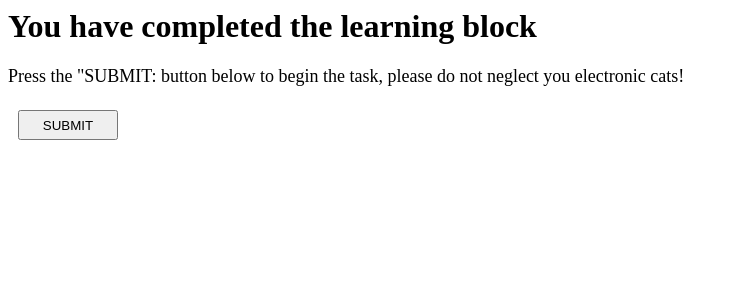
After one commit to frankbolton/pethospital, a Flask app: page /after_learn in a window 1280 px wide. The commit adds this page. Shown: the top 300 px of the page, without its empty margins (0-738 px from the left). Run offline with Flask 2, Linux system fonts and the light colour scheme.

Commit message:
training block added. popup when game done

```diff
--- a/app/hello.py
+++ b/app/hello.py
@@ -89,7 +89,7 @@ def instructions():
     if request.method =='GET':
         return render_template("instructions.html")
     else:
-        return redirect('/stations')
+        return redirect('/stations_learn')
 
 #this is the trial block
 @app.route('/stations_learn')
@@ -106,8 +106,8 @@ def stationsLearn():
 
         #stationSetup_4 = 'station[1] = new myStation(100,5,2,4,"Station 1",60,35, gameScore,logging); station[2] = new
         #myStation(50,3,2,4,"Station 2",60,340, gameScore,logging); station[3] = new myStation(50,5,2,4,"Station 3",60,645, #gameScore,logging); station[4] = new myStation(100,3,2,4,"Station 4",410, 35, gameScore,logging); '
-        stationSetup_6 ='station[1] = new myStation(100,5,2,4,"Station 1",60,35, gameScore,logging); station[2] = new myStation(100,5,2,4,"Station 2",60,340, gameScore,logging); station[3] = new myStation(50,3,2,4,"Station 3",60,645, gameScore,logging); station[4] = new myStation(100,3,2,4,"Station 4",410, 35, gameScore,logging); station[5] = new myStation(50,5,2,4,"Station 5",410, 340, gameScore,logging); station[6] = new myStation(50,3,2,4,"Station 6",410, 645, gameScore,logging); '
-
+        identifier = 'Kitty Cat '
+        stationSetup_6 ='station[1] = new myStation(100,5,2,4,"'+identifier+'1",60,35, gameScore,logging); station[2] = new myStation(100,5,2,4,"'+identifier+'2",60,340, gameScore,logging); station[3] = new myStation(50,3,2,4,"'+identifier+'3",60,645, gameScore,logging); station[4] = new myStation(100,3,2,4,"'+identifier+'4",410, 35, gameScore,logging); station[5] = new myStation(50,5,2,4,"'+identifier+'5",410, 340, gameScore,logging); station[6] = new myStation(50,3,2,4,"'+identifier+'6",410, 645, gameScore,logging); '
         #print "userid mod 30 = " + str(session['userID']%3)
         #presenationOrder = order[session['userID']%3]
         #print presenationOrder
@@ -122,7 +122,15 @@ def stationsLearn():
         #print session['stageNumber']
         return render_template('stations.html', gameduration = gameduration, stationSetup =  stationSetup_6 , trainingMode = 1)
     else:
+        return redirect('/after_learn')
+
+@app.route('/after_learn', methods = ['GET', 'POST'])
+def after_learn():
+    if request.method == 'GET':
+        return render_template('after_learn.html')
+    else:
         return redirect('/stations')
+
 
 #the actual experiment.... This is the forth page that the subject encounters.
 @app.route('/stations')
@@ -134,10 +142,11 @@ def stations():
     print gameduration
     #arguments: [0] health level at the start, [1] station decrease rate (%/s),
     #arguments_cont: [2] noise added, [3], viewing_cost, [4] stationID, [5] topOffset, [6] leftOffset
-    stationSetup_2 = 'station[1] = new myStation(50,3,2,4,"Station 1",60,35, gameScore,logging); station[2] = new myStation(100,5,2,4,"Station 2",60,340, gameScore,logging); ';
+    identifier = 'Kitty Cat '
+    stationSetup_2 = 'station[1] = new myStation(50,3,2,4,"'+identifier+'1",60,35, gameScore,logging); station[2] = new myStation(100,5,2,4,"'+identifier+'2",60,340, gameScore,logging); ';
 
-    stationSetup_4 = 'station[1] = new myStation(100,5,2,4,"Station 1",60,35, gameScore,logging); station[2] = new myStation(50,3,2,4,"Station 2",60,340, gameScore,logging); station[3] = new myStation(50,5,2,4,"Station 3",60,645, gameScore,logging); station[4] = new myStation(100,3,2,4,"Station 4",410, 35, gameScore,logging); '
-    stationSetup_6 ='station[1] = new myStation(100,5,2,4,"Station 1",60,35, gameScore,logging); station[2] = new myStation(100,5,2,4,"Station 2",60,340, gameScore,logging); station[3] = new myStation(50,3,2,4,"Station 3",60,645, gameScore,logging); station[4] = new myStation(100,3,2,4,"Station 4",410, 35, gameScore,logging); station[5] = new myStation(50,5,2,4,"Station 5",410, 340, gameScore,logging); station[6] = new myStation(50,3,2,4,"Station 6",410, 645, gameScore,logging); '
+    stationSetup_4 = 'station[1] = new myStation(100,5,2,4,"'+identifier+'1",60,35, gameScore,logging); station[2] = new myStation(50,3,2,4,"'+identifier+'2",60,340, gameScore,logging); station[3] = new myStation(50,5,2,4,"'+identifier+'3",60,645, gameScore,logging); station[4] = new myStation(100,3,2,4,"'+identifier+'4",410, 35, gameScore,logging); '
+    stationSetup_6 ='station[1] = new myStation(100,5,2,4,"'+identifier+'1",60,35, gameScore,logging); station[2] = new myStation(100,5,2,4,"'+identifier+'2",60,340, gameScore,logging); station[3] = new myStation(50,3,2,4,"'+identifier+'3",60,645, gameScore,logging); station[4] = new myStation(100,3,2,4,"'+identifier+'4",410, 35, gameScore,logging); station[5] = new myStation(50,5,2,4,"'+identifier+'5",410, 340, gameScore,logging); station[6] = new myStation(50,3,2,4,"'+identifier+'6",410, 645, gameScore,logging); '
     print "userid mod 30 = " + str(session['userID']%3)
     presenationOrder = order[session['userID']%3]
     print presenationOrder
--- a/app/static/gameScore.js
+++ b/app/static/gameScore.js
@@ -1,7 +1,7 @@
  var gameScore = function() {
 	var score = 0;
-	var scoreIncrease = 3;
-	var healCost = 4;
+	var scoreIncrease = 5;
+	var healCost = 3;
 	var viewCost = 1;
 	var id = "Score";
 	var topOffset = 5;
@@ -52,7 +52,7 @@
                     window.location.href="/after_questions";
                 }
                 else{
-                    window.location.href="/stations";
+                    window.location.href="/after_learn";
                 }
             }
         }
--- /dev/null
+++ b/app/templates/after_learn.html
@@ -0,0 +1,29 @@
+{% extends "base.html" %}
+{% block content %}
+
+<style type="text/css">
+input, textarea{
+width: 180px;
+margin-bottom: 5px;
+}
+
+#submitbutton {
+margin-left: 10px;
+margin-top: 5px;
+width: 100px;
+height: 30px; //height control doesnt work :(
+
+}
+
+
+</style>
+
+<h1>You have completed the learning block</h1>
+<p style="font-size:18px">
+Press the "SUBMIT: button below to begin the task, please do not neglect you electronic cats!</p>
+
+<form  method="post" action="after_learn">
+<input type="submit" id="submitbutton" name="submitbutton" value="SUBMIT" />
+
+</form>
+{% endblock %}
--- a/app/templates/questions.html
+++ b/app/templates/questions.html
@@ -30,7 +30,7 @@ input[type=radio].css-checkbox {
 							background-position: 0 -20px;
 						}
 						label.css-label {
-				background-image:url(http://csscheckbox.com/checkboxes/u/csscheckbox_8057db35801269ba2c626e2b2995936b.png);
+				background-image:url(static/csscheckbox_8057db35801269ba2c626e2b2995936b.png);
 				-webkit-touch-callout: none;
 				-webkit-user-select: none;
 				-khtml-user-select: none;
@@ -52,6 +52,8 @@ height: 30px; //height control doesnt work :(
 
 <script src="/static/modernizr-1.6.min.js"></script>
 <SCRIPT language=JavaScript>
+
+//background-image:url(http://csscheckbox.com/checkboxes/u/csscheckbox_8057db35801269ba2c626e2b2995936b.png);
 <!--
 
 //Accept terms & conditions script (by InsightEye www.insighteye.com)
```
Also changed, not shown: app/static/myStation.js (+4 -4 lines), app/templates/stations.html (+7 -0 lines).
